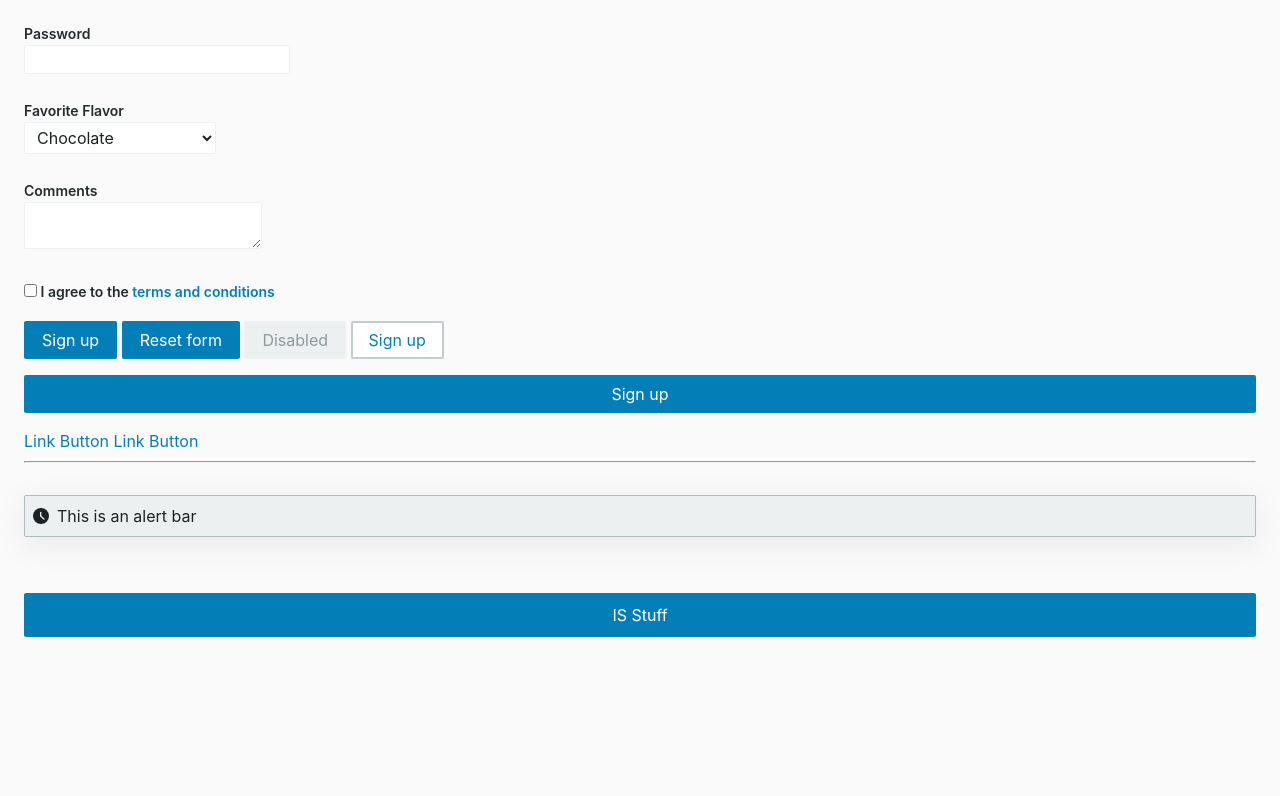
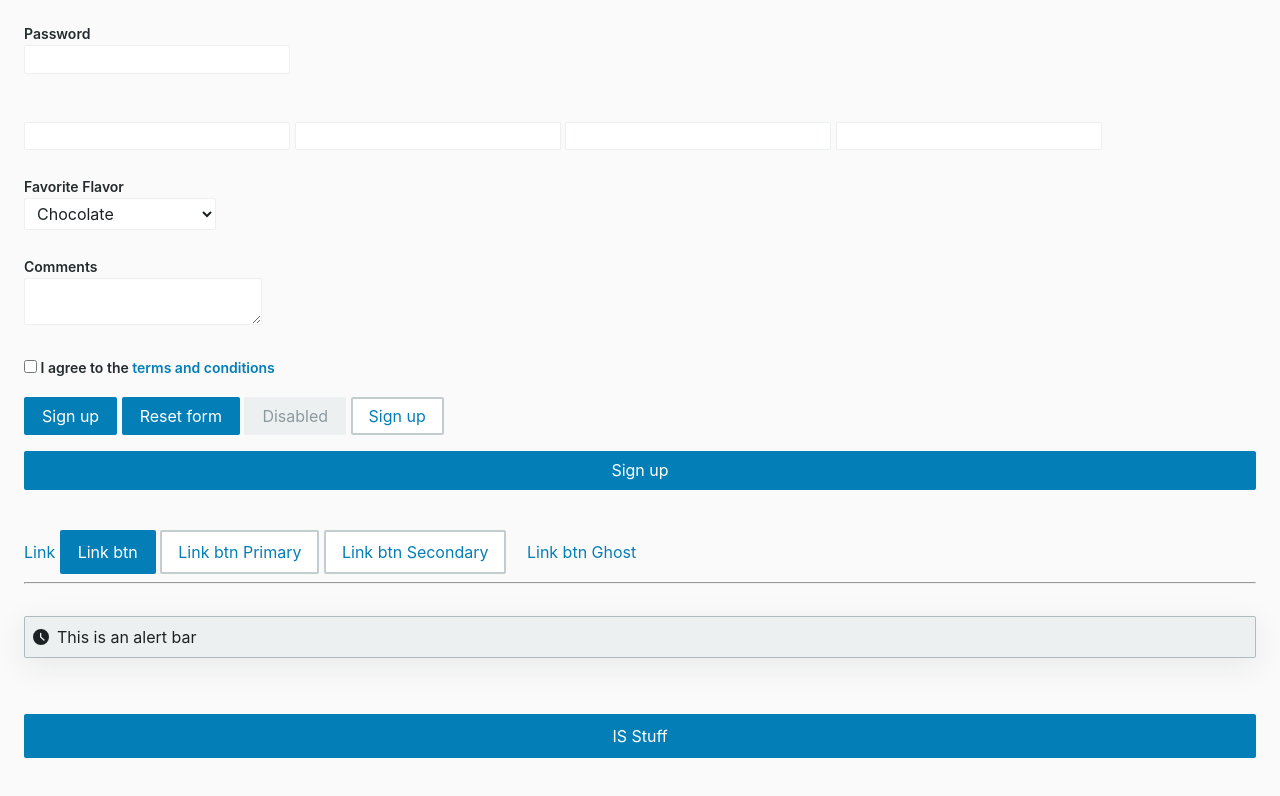
Before and after one commit to jamesjlyons/soberlink-ui, a website: page src/index.html in a window 1280 px wide. Shown: the part 1142-1938 px from the top of the page. Before the commit the page ends 1819 px from the top, so only its background shows below. Drawn offline with Linux system fonts and the light colour scheme; a web font is replaced by a local one.

Commit message:
fix link button styles

```diff
--- a/src/css/_buttons.css
+++ b/src/css/_buttons.css
@@ -26,6 +26,7 @@ input[type="button"], */
     color: var(--white);
     border: 2px solid var(--blue-40);
     box-shadow: 0px 4px 8px rgba(28, 34, 36, 0.16);
+    text-decoration: none;
     /* transform: translate3d(0, -1px, 0); */
   }
   &:active {
--- a/src/index.html
+++ b/src/index.html
@@ -97,6 +97,41 @@
         <label>Password</label><br />
         <input type="password" name="password" />
       </p>
+      <br />
+      <div class="inupt-code">
+        <input
+          class="code-box"
+          id="codeBox1"
+          type="number"
+          maxlength="1"
+          onkeyup="onKeyUpEvent(1, event)"
+          onfocus="onFocusEvent(1)"
+        />
+        <input
+          class="code-box"
+          id="codeBox2"
+          type="number"
+          maxlength="1"
+          onkeyup="onKeyUpEvent(2, event)"
+          onfocus="onFocusEvent(2)"
+        />
+        <input
+          class="code-box"
+          id="codeBox3"
+          type="number"
+          maxlength="1"
+          onkeyup="onKeyUpEvent(3, event)"
+          onfocus="onFocusEvent(3)"
+        />
+        <input
+          class="code-box"
+          id="codeBox4"
+          type="number"
+          maxlength="1"
+          onkeyup="onKeyUpEvent(4, event)"
+          onfocus="onFocusEvent(4)"
+        />
+      </div>
       <p>
         <label>Favorite Flavor</label><br />
         <select>
@@ -125,9 +160,12 @@
         <button class="btn btn-block">Sign up</button>
       </p>
     </form>
-
-    <a href="#" class="button">Link Button</a>
-    <a href="#" class="button secondary">Link Button</a>
+    <br />
+    <a href="#">Link</a>
+    <a href="#" class="btn">Link btn</a>
+    <a href="#" class="btn btn-secondary">Link btn Primary</a>
+    <a href="#" class="btn btn-secondary">Link btn Secondary</a>
+    <a href="#" class="btn btn-ghost">Link btn Ghost</a>
 
     <br />
     <hr />
@@ -158,5 +196,35 @@
     </div>
     <br />
     <a href="./is-layout.html" class="btn btn-block">IS Stuff</a>
+
+    <script>
+      function getCodeBoxElement(index) {
+        return document.getElementById("codeBox" + index);
+      }
+      function onKeyUpEvent(index, event) {
+        const eventCode = event.which || event.keyCode;
+        if (getCodeBoxElement(index).value.length === 1) {
+          if (index !== 4) {
+            getCodeBoxElement(index + 1).focus();
+          } else {
+            getCodeBoxElement(index).blur();
+            // Submit code
+            console.log("submit code ");
+          }
+        }
+        if (eventCode === 8 && index !== 1) {
+          getCodeBoxElement(index - 1).focus();
+        }
+      }
+      function onFocusEvent(index) {
+        for (item = 1; item < index; item++) {
+          const currentElement = getCodeBoxElement(item);
+          if (!currentElement.value) {
+            currentElement.focus();
+            break;
+          }
+        }
+      }
+    </script>
   </body>
 </html>
```
